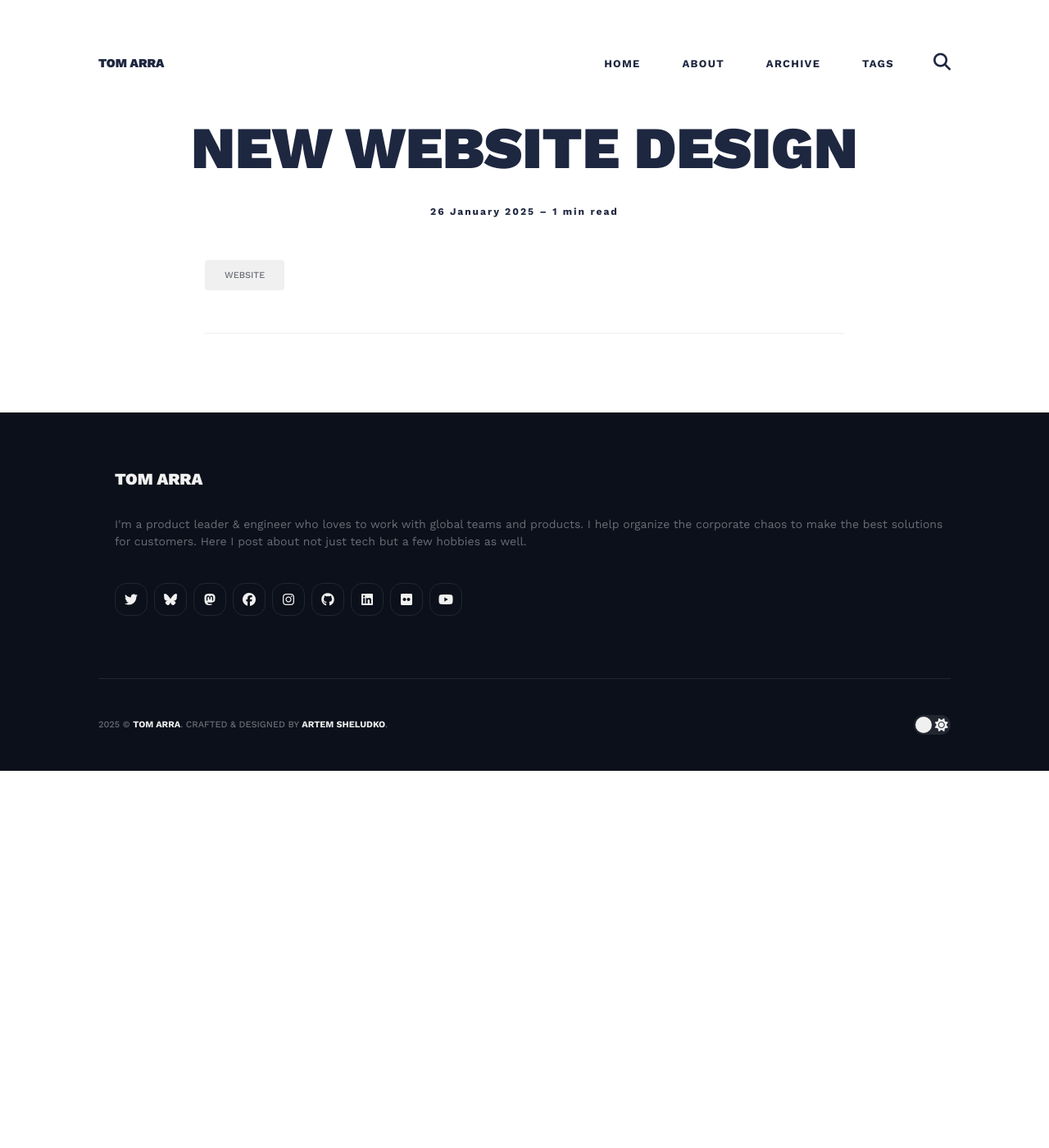
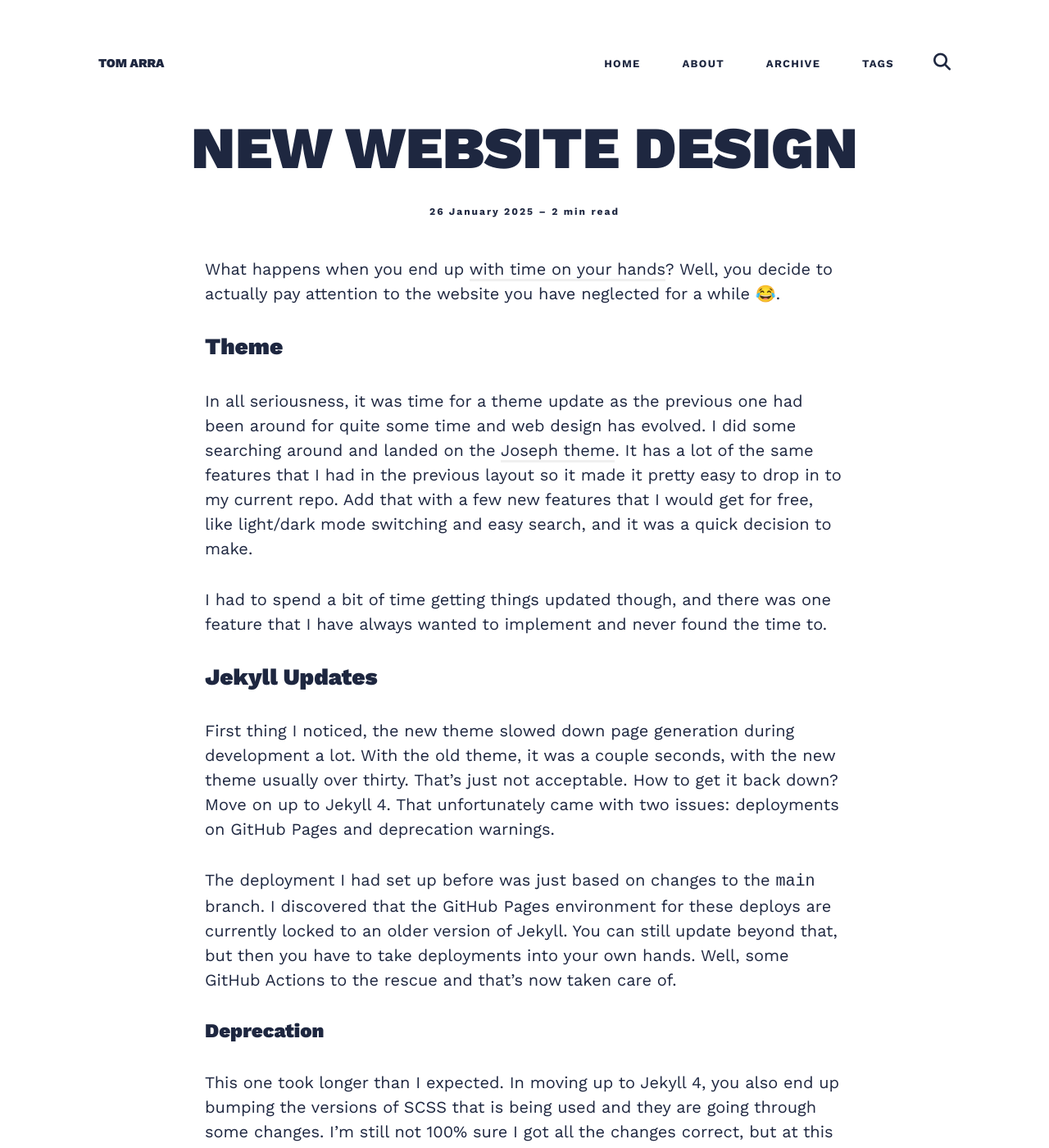
Before and after one commit to tomarra/tomarra.github.io, a Jekyll site: the page built from _posts/2025-01-26-New-Website-Design.md, in a window 1280 px wide and 1400 px high. Shown: the whole window at 82% size. Built offline with Jekyll 4.4.1, drawn with Linux system fonts in a browser that asks for light colours; nearby versions of some CDN libraries; some of the changed text lies outside the part shown.

Commit message:
first pass at new website article

```diff
--- a/_includes/article-content.html
+++ b/_includes/article-content.html
@@ -35,7 +35,8 @@
 
       {% if post.layout == "link_post" %}
       <div class="article__meta">
-        <a href="{{ post.link_url }}">Original Link</a>
+        <a href="{{ post.link_url }}">Original Link</a> |
+        <a href="{{ post.url }}">Permalink</a>
       </div>
       {% endif %}
 
--- a/_posts/2025-01-26-New-Website-Design.md
+++ b/_posts/2025-01-26-New-Website-Design.md
@@ -3,6 +3,39 @@ layout: post
 title: New Website Design
 description: Time for a fresh coat of paint and some updates across the board.
 date: 2025-01-26
-image:
 tags: website
 ---
+
+What happens when you end up [with time on your hands](https://tomarra.com/2025/01/13/Moving-On-From-VGV.html)? Well, you decide to actually pay attention to the website you have neglected for a while 😂.
+
+## Theme
+
+In all seriousness, it was time for a theme update as the previous one had been around for quite some time and web design has evolved. I did some searching around and landed on the [Joseph theme](https://jekyllthemes.io/theme/joseph-blog-jekyll-theme). It has a lot of the same features that I had in the previous layout so it made it pretty easy to drop in to my current repo. Add that with a few new features that I would get for free, like light/dark mode switching and easy search, and it was a quick decision to make.
+
+I had to spend a bit of time getting things updated though, and there was one feature that I have always wanted to implement and never found the time to.
+
+## Jekyll Updates
+
+First thing I noticed, the new theme slowed down page generation during development a lot. With the old theme, it was a couple seconds, with the new theme usually over thirty. That’s just not acceptable. How to get it back down? Move on up to Jekyll 4. That unfortunately came with two issues: deployments on GitHub Pages and deprecation warnings.
+
+The deployment I had set up before was just based on changes to the `main` branch. I discovered that the GitHub Pages environment for these deploys are currently locked to an older version of Jekyll. You can still update beyond that, but then you have to take deployments into your own hands. Well, some GitHub Actions to the rescue and that’s now taken care of.
+
+### Deprecation
+
+This one took longer than I expected. In moving up to Jekyll 4, you also end up bumping the versions of SCSS that is being used and they are going through some changes. I’m still not 100% sure I got all the changes correct, but at this point it builds and deploys so I’m not complaining. I more wanted to call this out as it’s probably going to be something that comes for everyone else using GitHub Pages in the future so be ready!
+
+## New Feature - 🔗 Link Posts!
+
+One thing that I always liked from Daring Fireball was the ability for some posts to just be simple links out to other pages. No need to have a full post just to share a link and have a tiny comment. But the key is actually making those posts here rather than something like Bluesky/Twitter/Threads.
+
+My implementation of this consists of:
+
+- The title is pre-pended with a link emoji 🔗
+- The title link directly loads to the linked page instead of a post page on my website
+- There is a “permalink” option shown if you want to link to the post page, but it’s not the primary way of interacting with a link post.
+
+I’m pretty happy with this so far, but time will tell if I actually keep using it as intended.
+
+## What's Next?
+
+Time to actually start posting here again 🙂. Let's see if I can get back on the horse.
```
Also changed, not shown: _layouts/link_post.html (+37 -0 lines).
